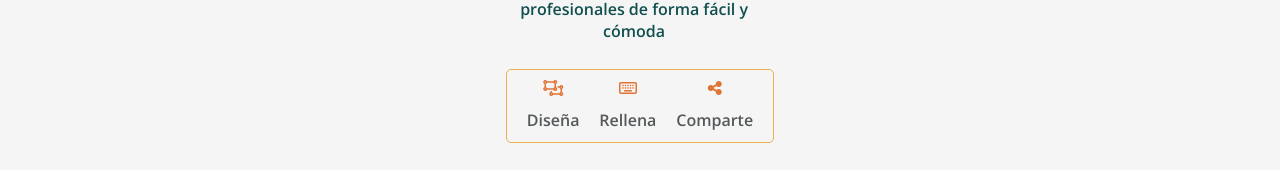
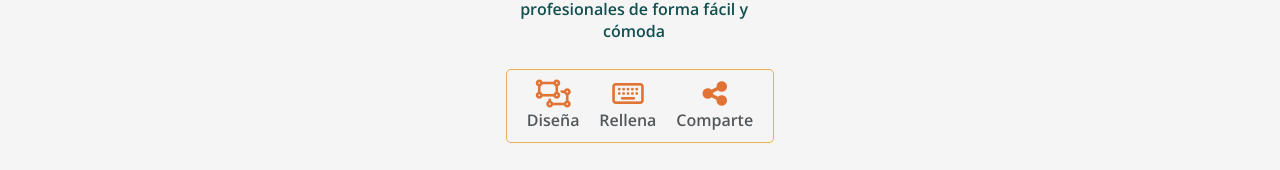
Before and after one commit to gonzalez-marian/project-promo-h-module-2-team-3-afternoon, a website: page docs/index.html in a window 1280 px wide. Shown: the part 268-438 px from the top of the page. Drawn offline with nearby package versions, Linux system fonts and the light colour scheme; files that its build step writes are made by us from their sources.

Commit message:
fix landing icon

```diff
--- a/_src/assets/scss/pages/_landing.scss
+++ b/_src/assets/scss/pages/_landing.scss
@@ -74,7 +74,7 @@
     align-items: center;
     .ldng-icon {
         color: $dull-orange;
-        height: 26px;
+        font-size: rem(28);
         @include for-tablet-up{
             height: 29px;
         }
```
Also changed, not shown: _src/assets/images/group-logo.png (added).
